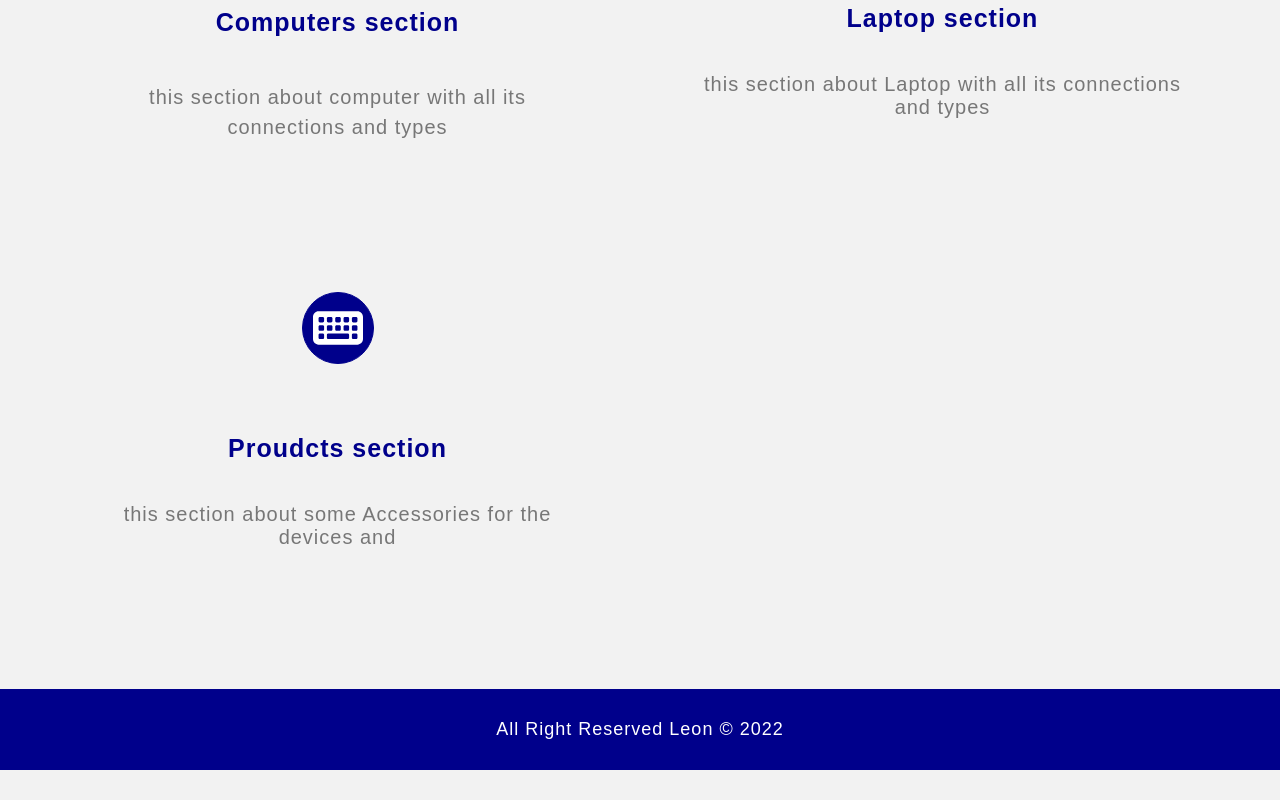
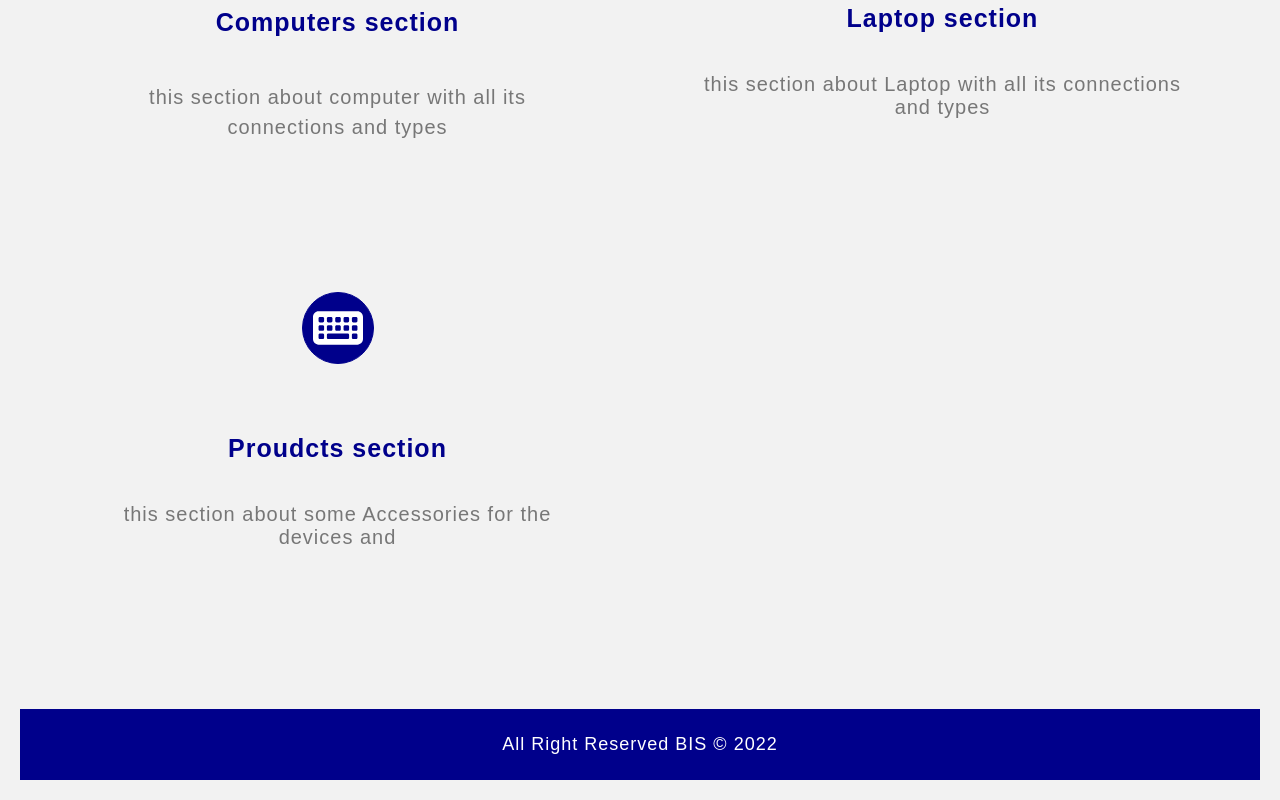
Before and after one commit to mahmoud-cr7/online-store, a React (Create React App) app in the folder my-app/: page / in a window 1280 px wide. Shown: the part 800-1600 px from the top of the page. Before the commit the page ends 1570 px from the top, so only its background shows below. Built offline with nearby package versions, Linux system fonts and the light colour scheme.

Commit message:
update footer

```diff
--- a/my-app/src/footer/footer.css
+++ b/my-app/src/footer/footer.css
@@ -1,7 +1,13 @@
 
-footer{
+.footer{
   background-color:#00008B;
-  padding: 30px 0;
+  padding: 25px 0;
   text-align: center;
   font-size: 18px;
+  margin: 20px;
 }
+@media (max-width:767px) {
+  .footer{
+     width: 643px;
+  }
+}
--- a/my-app/src/footer/footer.js
+++ b/my-app/src/footer/footer.js
@@ -2,14 +2,10 @@ import React from "react";
 import "./footer.css"
 function Footer() {
     return (
-      <>
-       <footer>
-       <div class="footer">
+       <div className="footer">
        All Right Reserved
-          Leon  © 2022
+          BIS  © 2022
       </div>
-        </footer>
-      </>
     );
   }
 
```
